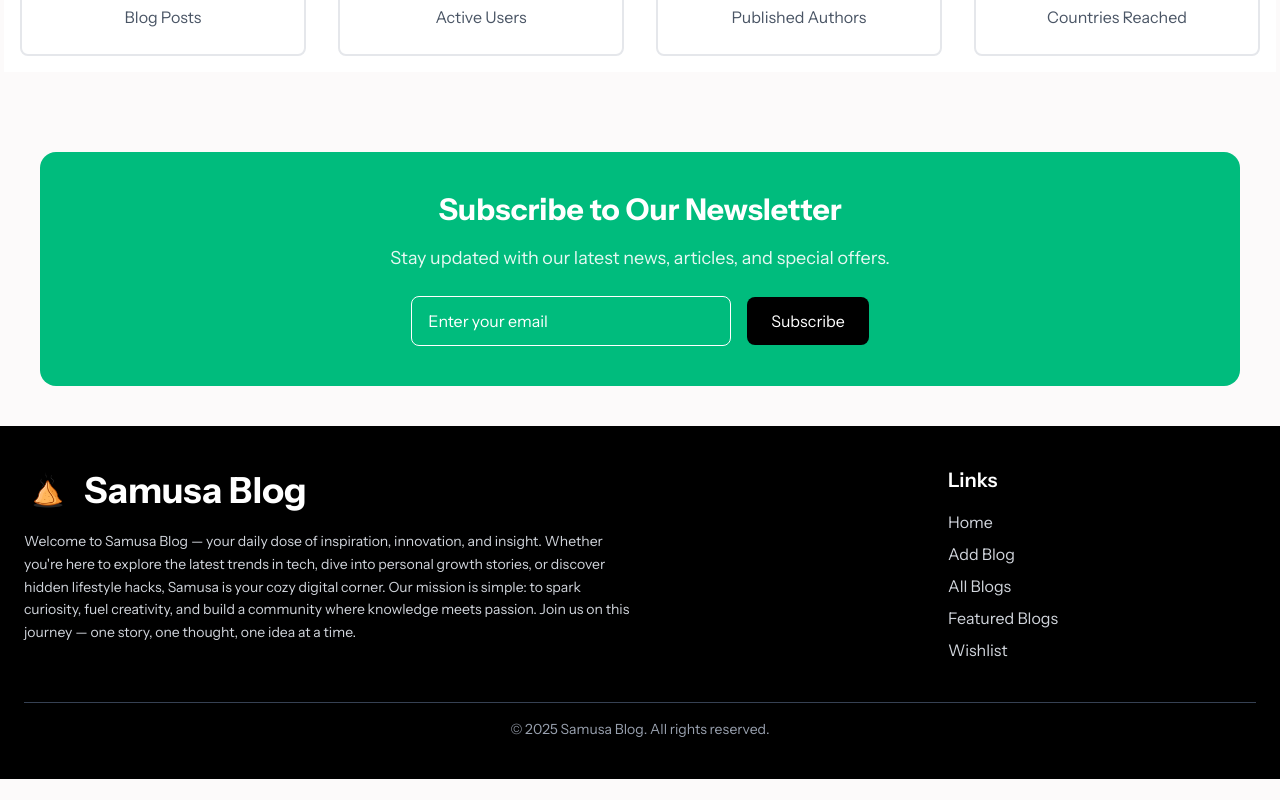
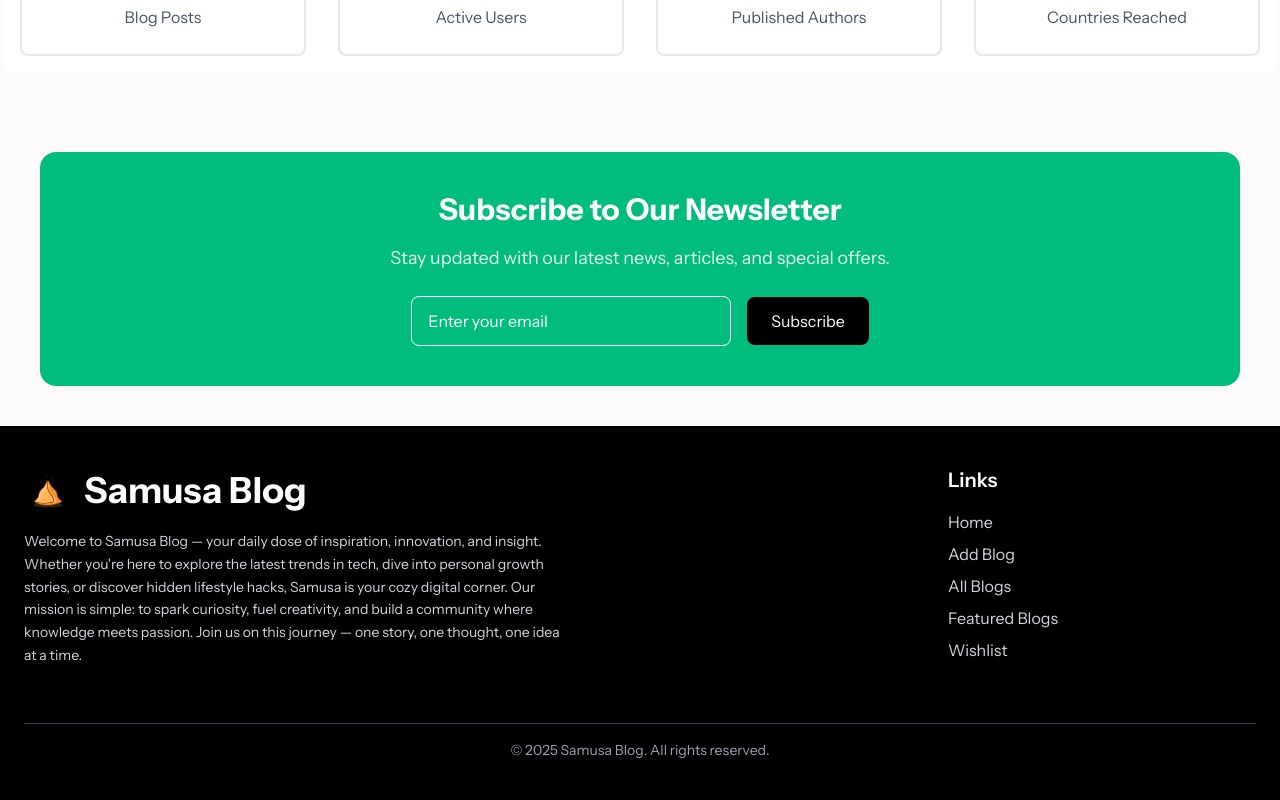
Before and after one commit to abdullahalnirob/samusa-blog, a React (Vite) app: page / in a window 1280 px wide. Shown: the part 1686-2486 px from the top of the page. Before the commit the page ends 2465 px from the top, so only its background shows below. Built offline with nearby package versions, Linux system fonts and the light colour scheme; no server answers.

Commit message:
some changes on Footer

```diff
--- a/src/components/Footer.jsx
+++ b/src/components/Footer.jsx
@@ -16,7 +16,7 @@ const Footer = () => {
             />
             <p className="text-3xl md:text-4xl font-bold">Samusa Blog</p>
           </div>
-          <p className="text-gray-300 text-sm leading-relaxed">
+          <p className="text-gray-300 text-sm leading-relaxed mb-4 md:pr-20">
             Welcome to Samusa Blog — your daily dose of inspiration, innovation,
             and insight. Whether you're here to explore the latest trends in
             tech, dive into personal growth stories, or discover hidden
```
